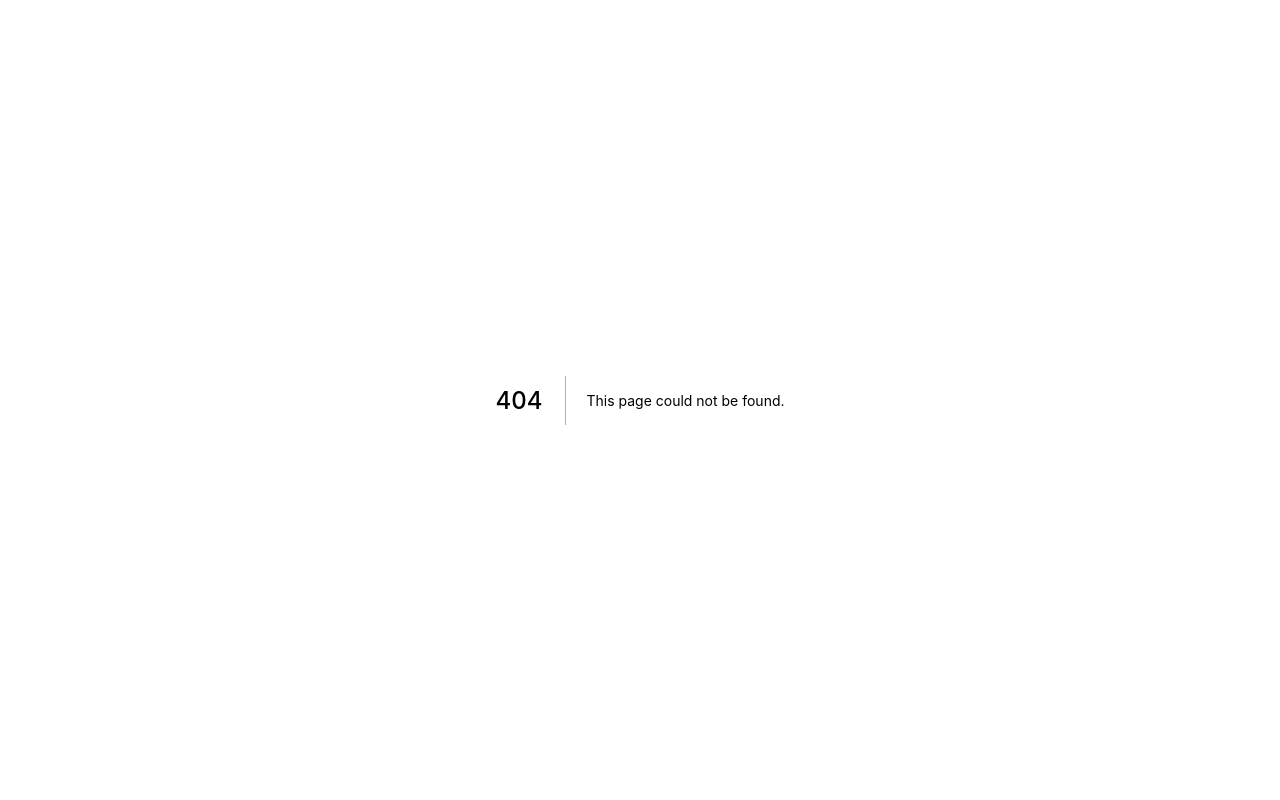
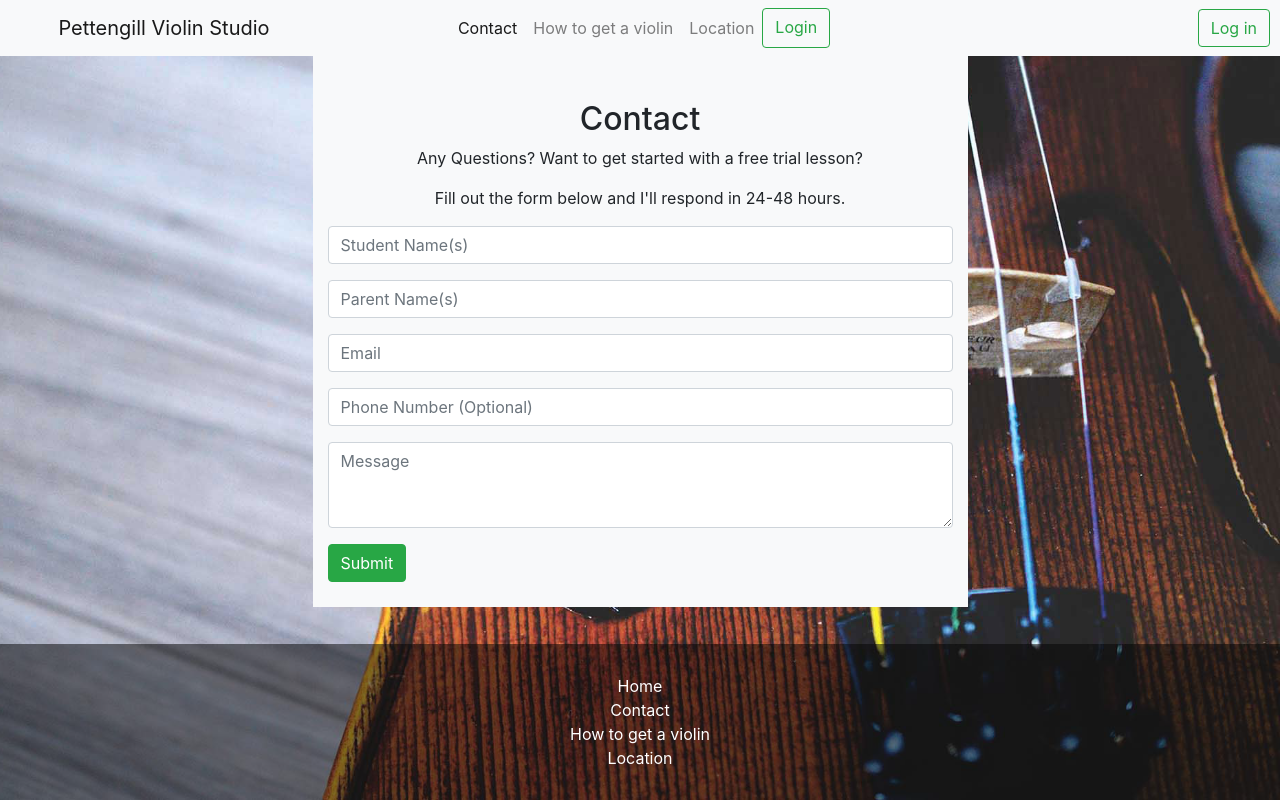
Before and after one commit to airjp73/pettengillviolin, a Next.js app: page /contact in a window 1280 px wide. Before the commit this address had no page. Built offline with nearby package versions, Linux system fonts and the light colour scheme.

Commit message:
Add contact page

```diff
--- /dev/null
+++ b/pages/contact.tsx
@@ -0,0 +1,28 @@
+import ContactForm from '../components/ContactForm';
+import Head from '../components/Head';
+import Nav from '../components/Nav';
+import Footer from '../components/Footer';
+
+const Contact: React.FC = () => (
+  <>
+    <Head />
+    <Nav />
+    <div className="row">
+      <div className="col-md-2 col-lg-3"></div>
+      <div className="main-content-box bg-light col-12 col-md-8 col-lg-6">
+        <h2 className="content-header">Contact</h2>
+        <p className="text-center">
+          Any Questions? Want to get started with a free trial lesson?
+        </p>
+        <p className="text-center">
+          Fill out the form below and I'll respond in 24-48 hours.
+        </p>
+
+        <ContactForm />
+      </div>
+    </div>
+    <Footer />
+  </>
+);
+
+export default Contact;
```
